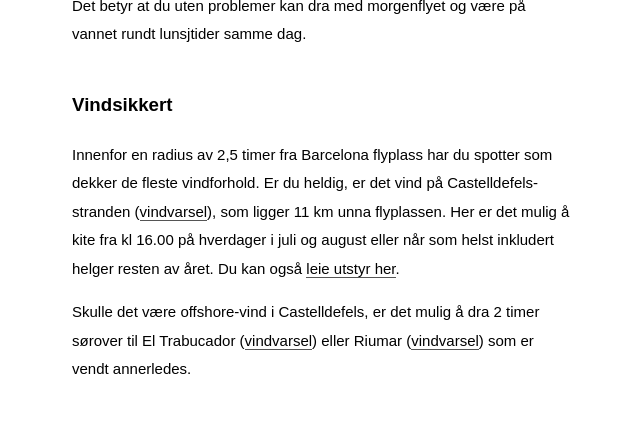
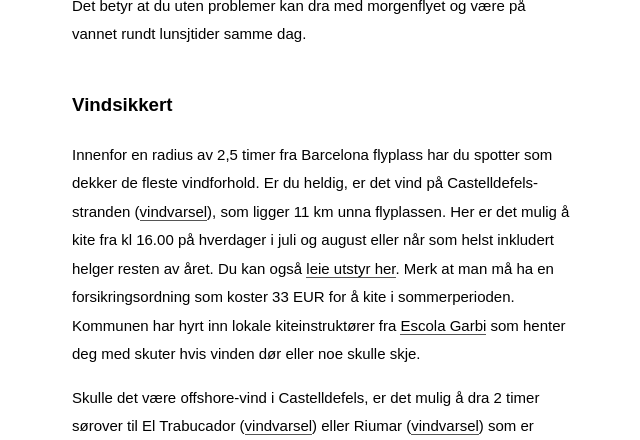
Before and after one commit to aorset/aorset.github.io, a Jekyll site: the page built from _posts/2017-07-18-guide-til-kitesurfing.md, in a window 1280 px wide and 900 px high, scrolled down 801 px, cut to the strip 0-440 px from the top of the window. Shown: the whole strip, without its empty margins (318-958 px from the left). Built offline with Jekyll 4.4.1, drawn with Linux system fonts in a browser that asks for light colours; some web fonts are replaced.

Commit message:
Update 2017-07-18-guide-til-kitesurfing.md

```diff
--- a/_posts/2017-07-18-guide-til-kitesurfing.md
+++ b/_posts/2017-07-18-guide-til-kitesurfing.md
@@ -17,7 +17,7 @@ Det betyr at du uten problemer kan dra med morgenflyet og være på vannet rundt
 ### Vindsikkert
 Innenfor en radius av 2,5 timer fra Barcelona flyplass har du spotter som dekker de fleste vindforhold.
 Er du heldig, er det vind på Castelldefels-stranden (<a href="http://old.windguru.cz/int/index.php?sc=644417" target="_newWindow">vindvarsel</a>), som ligger 11 km unna flyplassen. Her er det mulig
-å kite fra kl 16.00 på hverdager i juli og august eller når som helst inkludert helger resten av året. Du kan også <a href="http://escolagarbi.com">leie utstyr her</a>.
+å kite fra kl 16.00 på hverdager i juli og august eller når som helst inkludert helger resten av året. Du kan også <a href="http://escolagarbi.com">leie utstyr her</a>. Merk at man må ha en forsikringsordning som koster 33 EUR for å kite i sommerperioden. Kommunen har hyrt inn lokale kiteinstruktører fra <a href="http://escolagarbi.com">Escola Garbi</a> som henter deg med skuter hvis vinden dør eller noe skulle skje.
 
 Skulle det være offshore-vind i Castelldefels, er det mulig å dra 2 timer sørover til El Trabucador (<a href="http://old.windguru.cz/int/index.php?sc=4899" target="_newWindow">vindvarsel</a>) eller Riumar (<a href="old.windguru.cz/int/index.php?sc=4904" target="_newWindow">vindvarsel</a>) som er vendt annerledes.
 
```
